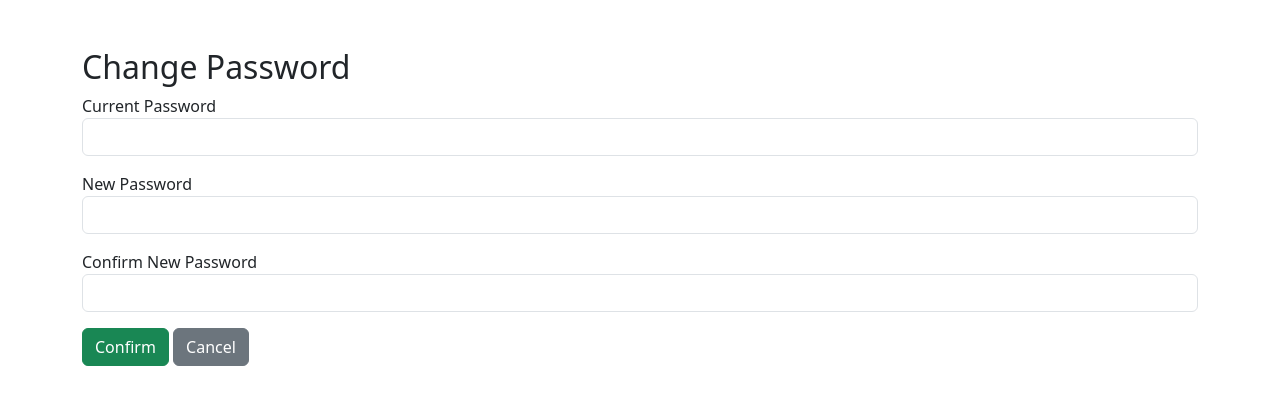
After one commit to HifumiKaede/M6_KanRodriguezYap, a Django app: page /change_password/2/ in a window 1280 px wide. The commit adds this page. Shown: the top 405 px of the page. Run offline with Django 5.2, Linux system fonts and the light colour scheme; data comes from the database, SQL or seed files in the repository; both versions use the stored data as it was after the commit.

Commit message:
Fixed M6P pages and buttons. Added add bottle, bottle details, delete bottle, and change password functions.

```diff
--- /dev/null
+++ b/M6P_KanRodriguezYap/M5P_ArellanoKaedeLozano/MyInventoryApp/templates/change_password.html
@@ -0,0 +1,38 @@
+<!DOCTYPE html>
+<html>
+<head>
+    <title>Change Password</title>
+    <link href="https://cdn.jsdelivr.net/npm/bootstrap@5.3.0/dist/css/bootstrap.min.css" rel="stylesheet">
+</head>
+<body class="container mt-5">
+
+    <h2>Change Password</h2>
+
+    {% if message %}
+        <div class="alert alert-danger">{{ message }}</div>
+    {% endif %}
+
+    <form method="POST">
+        {% csrf_token %}
+
+        <div class="mb-3">
+            <label>Current Password</label>
+            <input type="password" name="current_password" class="form-control" required>
+        </div>
+
+        <div class="mb-3">
+            <label>New Password</label>
+            <input type="password" name="new_password" class="form-control" required>
+        </div>
+
+        <div class="mb-3">
+            <label>Confirm New Password</label>
+            <input type="password" name="confirm_password" class="form-control" required>
+        </div>
+
+        <button type="submit" class="btn btn-success">Confirm</button>
+        <a href="{% url 'manage_account' account.pk %}" class="btn btn-secondary">Cancel</a>
+    </form>
+
+</body>
+</html>
--- a/M6P_KanRodriguezYap/M5P_ArellanoKaedeLozano/MyInventoryApp/urls.py
+++ b/M6P_KanRodriguezYap/M5P_ArellanoKaedeLozano/MyInventoryApp/urls.py
@@ -10,6 +10,7 @@ urlpatterns = [
     path("manage_account/<int:pk>/", views.manage_account, name="manage_account"),
     path("logout/", views.logout_view, name="logout"),
     path("view_bottle_details/<int:pk>/", views.view_bottle_details, name="view_bottle_details"),
+    path("delete_bottle/<int:pk>/", views.delete_bottle, name="delete_bottle"),
     path("delete_account/<int:pk>/", views.delete_account, name="delete_account"),
     path("change_password/<int:pk>/", views.change_password, name="change_password"),
 ]
--- a/M6P_KanRodriguezYap/M5P_ArellanoKaedeLozano/MyInventoryApp/views.py
+++ b/M6P_KanRodriguezYap/M5P_ArellanoKaedeLozano/MyInventoryApp/views.py
@@ -19,7 +19,27 @@ def view_bottles(request):
     return render(request, "view_bottles.html", {"water_bottles": bottles})
 
 def add_bottle(request):
+    if not request.session.get("account_id"):
+        return redirect("login")
+
     suppliers = Supplier.objects.all()
+
+    if request.method == "POST":
+        supplier = get_object_or_404(Supplier, pk=request.POST.get("supplied_by"))
+
+        WaterBottle.objects.create(
+            SKU=request.POST.get("sku"),
+            brand=request.POST.get("brand"),
+            cost=request.POST.get("cost"),
+            size=request.POST.get("size"),
+            mouth_size=request.POST.get("mouth_size"),
+            color=request.POST.get("color"),
+            supplied_by=supplier,
+            current_quantity=request.POST.get("current_quantity")
+        )
+
+        return redirect("view_bottles")
+
     return render(request, 'add_bottle.html', {'suppliers': suppliers})
 
 def login_view(request):
@@ -51,7 +71,19 @@ def manage_account(request, pk):
     return render(request, "manage_account.html", {"account": account})
 
 def view_bottle_details(request, pk):
-    return render(request, "view_bottle_details.html")
+    if not request.session.get("account_id"):
+        return redirect("login")
+
+    bottle = get_object_or_404(WaterBottle, pk=pk)
+    return render(request, "view_bottle_details.html", {"bottle": bottle})
+
+def delete_bottle(request, pk):
+    if not request.session.get("account_id"):
+        return redirect("login")
+
+    bottle = get_object_or_404(WaterBottle, pk=pk)
+    bottle.delete()
+    return redirect("view_bottles")
 
 def delete_account(request, pk):
     if not request.session.get("account_id"):
@@ -62,4 +94,28 @@ def delete_account(request, pk):
     return redirect("login")
 
 def change_password(request, pk):
-    return render(request, "change_password.html")
+    account = get_object_or_404(Account, pk=pk)
+    message = ""
+
+    if request.method == "POST":
+        current_password = request.POST.get('current_password')
+        new_password = request.POST.get('new_password')
+        confirm_password = request.POST.get('confirm_password')
+
+        # Check if current password is correct
+        if current_password != account.getPassword():
+            message = "Incorrect current password"
+
+        # Check if new passwords match
+        elif new_password != confirm_password:
+            message = "Passwords do not match"
+
+        else:
+            account.password = new_password
+            account.save()
+            return redirect('manage_account', pk=account.pk)
+
+    return render(request, 'change_password.html', {
+        'account': account,
+        'message': message
+    })
```
Also changed, not shown: M6P_KanRodriguezYap/M5P_ArellanoKaedeLozano/MyInventoryApp/templates/add_bottle.html (+7 -7 lines), M6P_KanRodriguezYap/M5P_ArellanoKaedeLozano/MyInventoryApp/templates/view_bottle_details.html (added, +26 -0 lines), M6P_KanRodriguezYap/M5P_ArellanoKaedeLozano/db.sqlite3.
